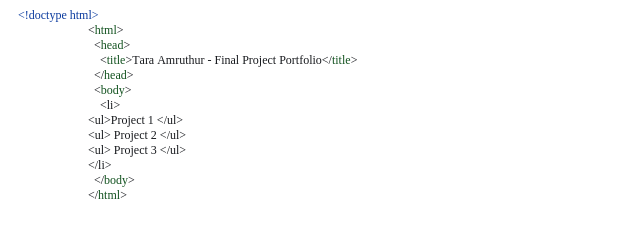
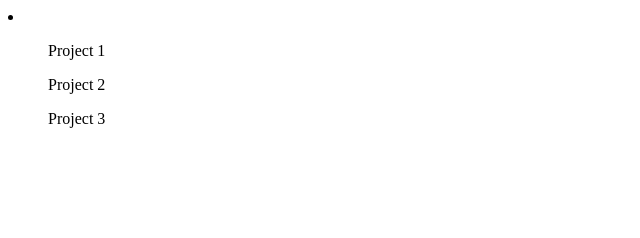
Before and after one commit to taramz/taramz.github.io, a plain HTML site: page index.html in a window 1280 px wide. Shown: the whole page, without its empty margins (0-640 px from the left). Drawn offline with Linux system fonts and the light colour scheme.

Commit message:
Update index.html

```diff
--- a/index.html
+++ b/index.html
@@ -1,101 +1,21 @@
-<!DOCTYPE html PUBLIC "-//W3C//DTD HTML 4.01//EN" "http://www.w3.org/TR/html4/strict.dtd">
+<!doctype html>
+
 <html>
-<head>
-  <meta http-equiv="Content-Type" content="text/html; charset=utf-8">
-  <meta http-equiv="Content-Style-Type" content="text/css">
-  <title></title>
-  <meta name="Generator" content="Cocoa HTML Writer">
-  <meta name="CocoaVersion" content="2113.6">
-  <style type="text/css">
-    p.p1 {margin: 0.0px 0.0px 0.0px 0.0px; font: 12.0px '.AppleSystemUIFontMonospaced'; color: #0a3a9e}
-    p.p2 {margin: 0.0px 0.0px 0.0px 0.0px; text-align: right; font: 12.0px '.AppleSystemUIFontMonospaced'; color: #5b646e; min-height: 15.0px}
-    p.p3 {margin: 0.0px 0.0px 0.0px 0.0px; font: 12.0px '.AppleSystemUIFontMonospaced'; color: #12521f}
-    p.p4 {margin: 0.0px 0.0px 0.0px 0.0px; font: 12.0px '.AppleSystemUIFontMonospaced'; color: #181a1e}
-    span.s1 {font-kerning: none}
-    span.s2 {font-kerning: none; color: #181a1e}
-    span.s3 {font-kerning: none; color: #12521f}
-    table.t1 {border-collapse: collapse}
-    td.td1 {width: 1229.1px; padding: 0.0px 10.0px 0.0px 10.0px}
-    td.td2 {width: 50.0px; min-width: 50.0px; padding: 0.0px 10.0px 0.0px 10.0px}
-  </style>
-</head>
-<body>
-<table cellspacing="0" cellpadding="0" class="t1">
-  <tbody>
-    <tr>
-      <td colspan="2" valign="top" class="td1">
-        <p class="p1"><span class="s1">&lt;!doctype html&gt;</span></p>
-      </td>
-    </tr>
-    <tr>
-      <td valign="top" class="td2">
-        <p class="p2"><span class="s1"></span><br></p>
-      </td>
-      <td valign="top" class="td1">
-        <p class="p3"><span class="s2">&lt;</span><span class="s1">html</span><span class="s2">&gt;</span></p>
-      </td>
-    </tr>
-    <tr>
-      <td valign="top" class="td2">
-        <p class="p2"><span class="s1"></span><br></p>
-      </td>
-      <td valign="top" class="td1">
-        <p class="p4"><span class="s1"><span class="Apple-converted-space">  </span>&lt;</span><span class="s3">head</span><span class="s1">&gt;</span></p>
-      </td>
-    </tr>
-    <tr>
-      <td valign="top" class="td2">
-        <p class="p2"><span class="s1"></span><br></p>
-      </td>
-      <td valign="top" class="td1">
-        <p class="p4"><span class="s1"><span class="Apple-converted-space">    </span>&lt;</span><span class="s3">title</span><span class="s1">&gt;Tara Amruthur - Final Project Portfolio&lt;/</span><span class="s3">title</span><span class="s1">&gt;</span></p>
-      </td>
-    </tr>
-    <tr>
-      <td valign="top" class="td2">
-        <p class="p2"><span class="s1"></span><br></p>
-      </td>
-      <td valign="top" class="td1">
-        <p class="p4"><span class="s1"><span class="Apple-converted-space">  </span>&lt;/</span><span class="s3">head</span><span class="s1">&gt;</span></p>
-      </td>
-    </tr>
-    <tr>
-      <td valign="top" class="td2">
-        <p class="p2"><span class="s1"></span><br></p>
-      </td>
-      <td valign="top" class="td1">
-        <p class="p4"><span class="s1"><span class="Apple-converted-space">  </span>&lt;</span><span class="s3">body</span><span class="s1">&gt;</span></p>
-      </td>
-    </tr>
-    <tr>
-      <td valign="top" class="td2">
-        <p class="p2"><span class="s1"></span><br></p>
-      </td>
-      <td valign="top" class="td1">
-        <p class="p4"><span class="s1"><span class="Apple-converted-space">    </span>&lt;li&gt;<span class="Apple-converted-space"> </span></span></p>
-        <p class="p4"><span class="s1">&lt;ul&gt;Project 1 &lt;/ul&gt;</span></p>
-        <p class="p4"><span class="s1">&lt;ul&gt; Project 2 &lt;/ul&gt;</span></p>
-        <p class="p4"><span class="s1">&lt;ul&gt; Project 3 &lt;/ul&gt;</span></p>
-        <p class="p4"><span class="s1">&lt;/li&gt;</span></p>
-      </td>
-    </tr>
-    <tr>
-      <td valign="top" class="td2">
-        <p class="p2"><span class="s1"></span><br></p>
-      </td>
-      <td valign="top" class="td1">
-        <p class="p4"><span class="s1"><span class="Apple-converted-space">  </span>&lt;/</span><span class="s3">body</span><span class="s1">&gt;</span></p>
-      </td>
-    </tr>
-    <tr>
-      <td valign="top" class="td2">
-        <p class="p2"><span class="s1"></span><br></p>
-      </td>
-      <td valign="top" class="td1">
-        <p class="p3"><span class="s2">&lt;/</span><span class="s1">html</span><span class="s2">&gt;</span></p>
-      </td>
-    </tr>
-  </tbody>
-</table>
-</body>
+
+  <head>
+
+    <title>Tara Amruthur - Final Project Portfolio</title>
+
+  </head>
+
+  <body>
+
+    <li>
+      <ul>Project 1 </ul>
+      <ul> Project 2 </ul>
+      <ul> Project 3 </ul>
+    </li>
+
+  </body>
+
 </html>
```
